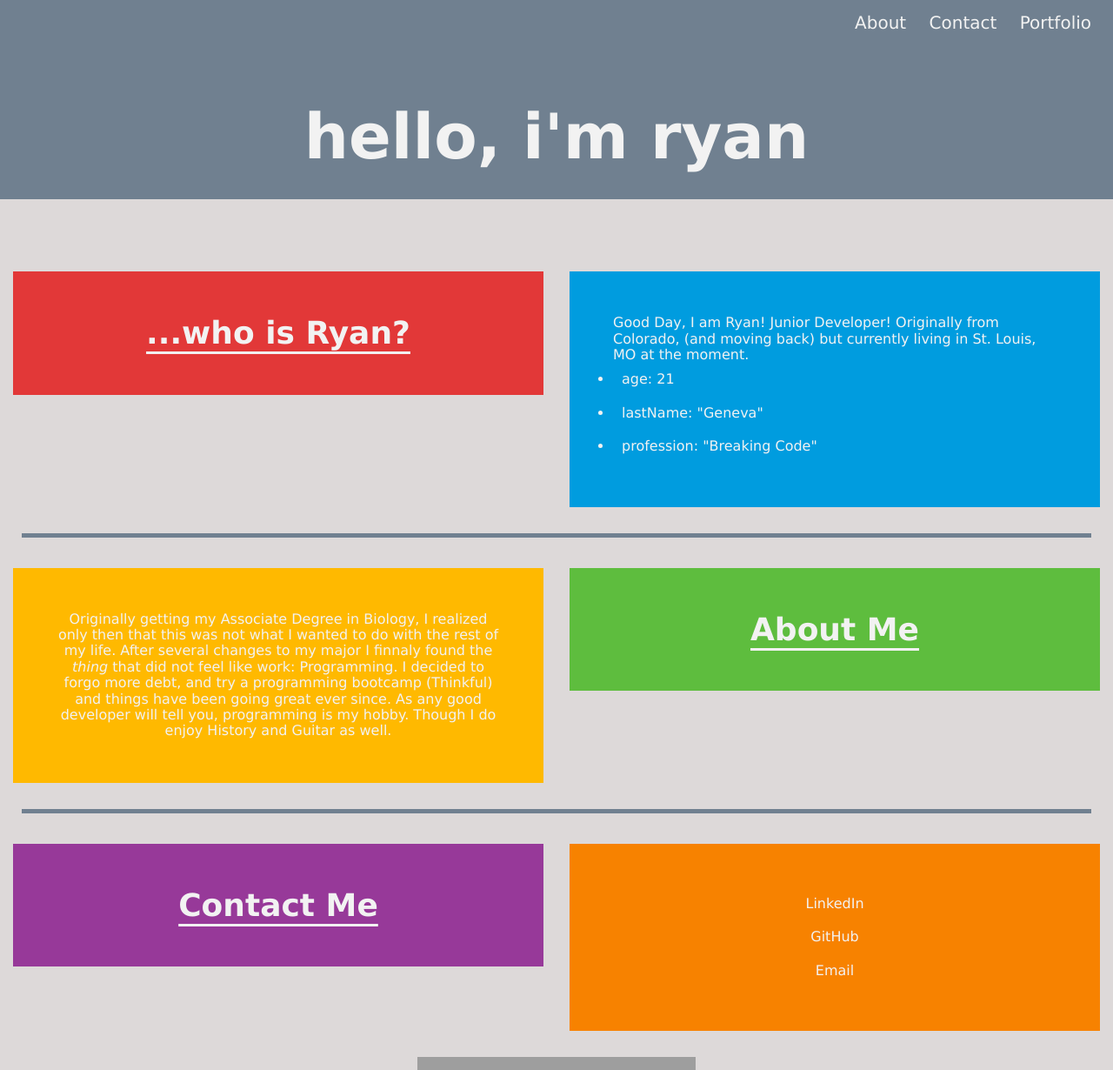
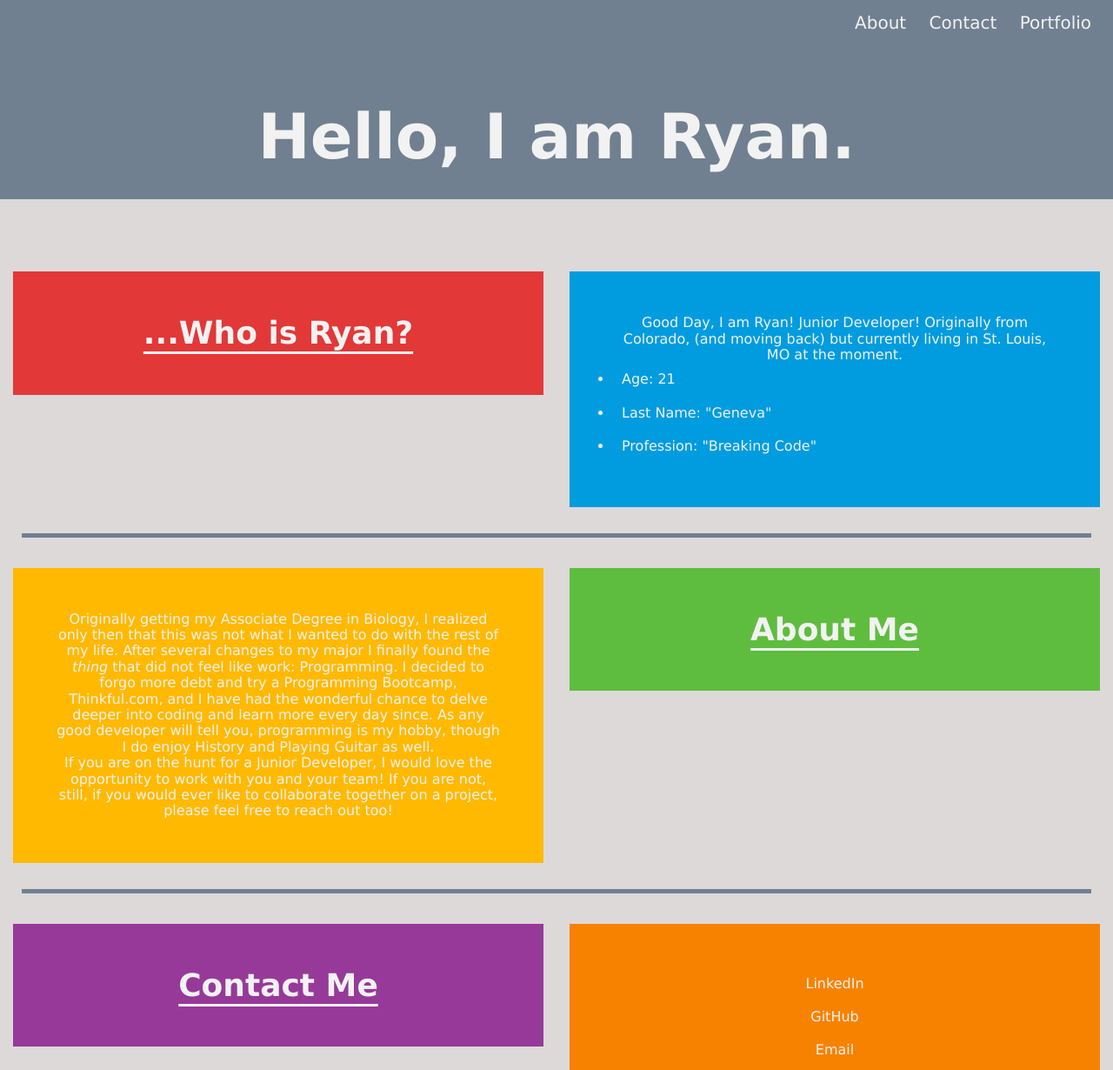
Before and after one commit to ryanmgeneva/firstPersonalWebsite, a plain HTML site: page index.html in a window 1280 px wide. Shown: the top 1230 px of the page at 87% size. Drawn offline with nearby package versions, Linux system fonts and the light colour scheme; grey boxes are pictures that could not be loaded; a script that the page names is missing.

Commit message:
Update 2/9/2021

```diff
--- a/index.html
+++ b/index.html
@@ -1,5 +1,5 @@
 <!DOCTYPE html>
-<html>
+<html lang="en">
   <head>
     <meta charset="utf-8">
     <meta name="viewport" content="width=device-width">
@@ -20,36 +20,39 @@
       </nav>
     </div>
 
-      <h1>hello, i'm ryan</h1>
+      <h1>Hello, I am Ryan.</h1>
 
     </header>
 
   <div class="row">
+
     <div class="column">
-      <h2 class="introHeading">...who is Ryan?<h2>
+      <h2 class="introHeading">...Who is Ryan?</h2>
     </div>
+
     <div class="column">
-      <div class="introParagraph"
-        <p>Good Day, I am Ryan! Junior Developer! Originally from Colorado, (and moving back) but currently living in St. Louis, MO at the moment.</p>
+      <div class="introParagraph">
+        <p>Good Day, I am Ryan! Junior Developer! Originally from Colorado, (and moving back) but currently living in St. Louis, MO at the moment.
+        </p>
           <ul>
-            <li>age: 21</li>
-            <li>lastName: "Geneva"</li>
-            <li>profession: "Breaking Code"</li>
+            <li>Age: 21</li>
+            <li>Last Name: "Geneva"</li>
+            <li>Profession: "Breaking Code"</li>
           </ul>
       </div>
+    </div> <!-- End of Column Div -->
 
-    </div>
   </div> <!-- End of Row Div -->
 
   <hr>
 
   <div class="row">
     <div class="column">
-        <p class="aboutParagraph">Originally getting my Associate Degree in Biology, I realized only then that this was not what I wanted to do with the rest of my life. After several changes to my major I finnaly found the <i>thing</i> that did not feel like work: Programming. I decided to forgo more debt, and try a programming bootcamp (Thinkful) and things have been going great ever since. As any good developer will tell you, programming is my hobby. Though I do enjoy History and Guitar as well. </p>
-    </div>
+        <p class="aboutParagraph">Originally getting my Associate Degree in Biology, I realized only then that this was not what I wanted to do with the rest of my life. After several changes to my major I finally found the <i>thing</i> that did not feel like work: Programming. I decided to forgo more debt and try a Programming Bootcamp, Thinkful.com, and I have had the wonderful chance to delve deeper into coding and learn more every day since. As any good developer will tell you, programming is my hobby, though I do enjoy History and Playing Guitar as well. <br> If you are on the hunt for a Junior Developer, I would love the opportunity to work with you and your team! If you are not, still, if you would ever like to collaborate together on a project, please feel free to reach out too!</p>
+    </div> <!-- End of Column Div -->
     <div class="column">
       <h2 id="about" class="aboutHeading">About Me</h2>
-    </div>
+    </div> <!-- End of Column Div -->
   </div> <!-- End of Row Div -->
 
 <hr>
@@ -57,7 +60,8 @@
 <div class="row">
     <div class="column">
        <h3 id="contact" class="contactHeading">Contact Me</h3>
-    </div> <!-- End of Column Div -->
+    </div>
+
     <div class="column">
 
       <div class="contactLinks">
@@ -77,7 +81,7 @@
     </div> <!-- End of Column Div -->
   </div> <!-- End of Row Div -->
 
-    <img class="introImage" src="https://i.imgur.com/INZkyuF.gif">
+    <img class="introImage" src="https://i.imgur.com/INZkyuF.gif" alt="A gif of flying toasters and toast.">
 
 
 <footer>
```
